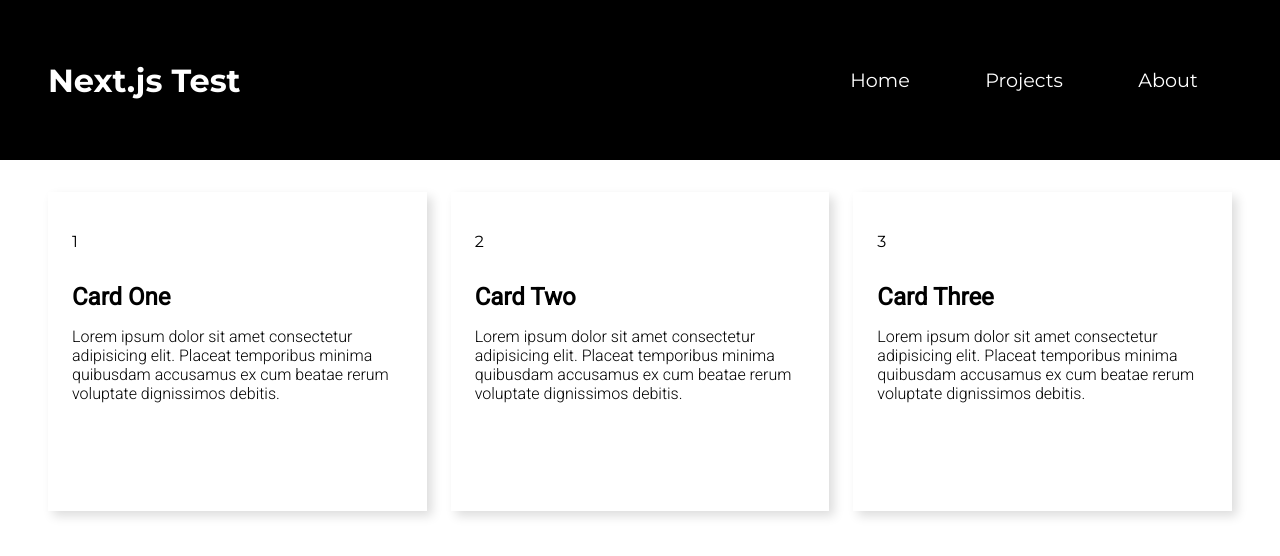
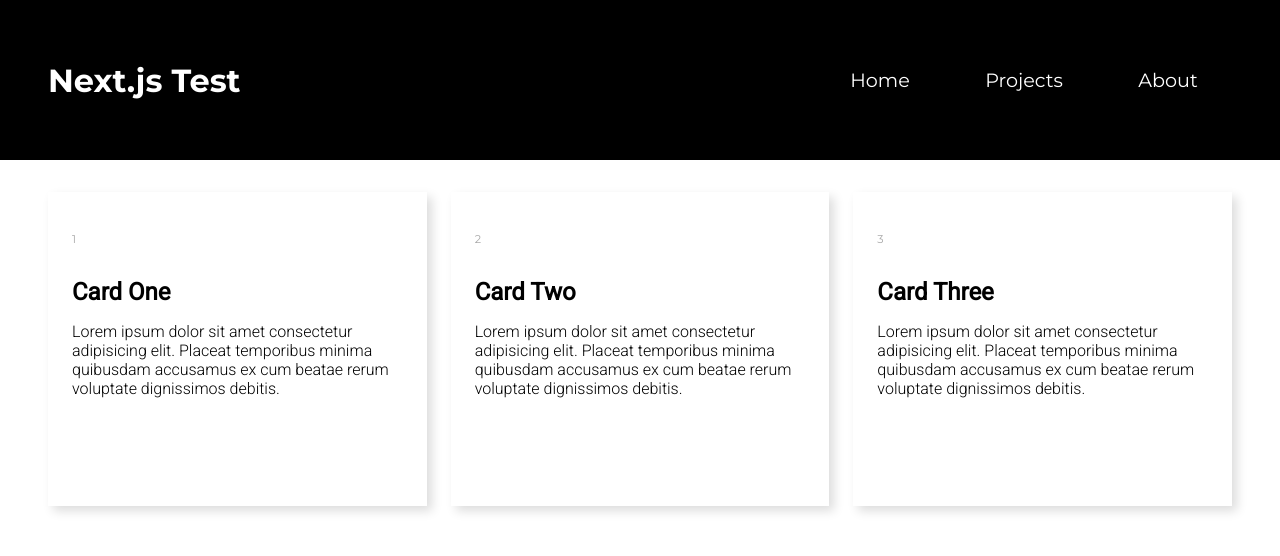
Before and after one commit to vinherch/nextjs-test, a Next.js app: page / in a window 1280 px wide. Shown: the top 556 px of the page. Built offline with nearby package versions, Linux system fonts and the light colour scheme.

Commit message:
Fix google font issue

```diff
--- a/src/components/Layout.jsx
+++ b/src/components/Layout.jsx
@@ -1,14 +1,21 @@
 import React from "react";
+import { MonteCarlo, Montserrat } from "next/font/google";
 
 import Meta from "./Meta";
 import Header from "./Header";
 
+const montserrat = Montserrat({
+  subsets: ["latin"],
+});
+
 const Layout = ({ children, title, headerTitle }) => {
   return (
     <>
-      <Meta title={title} />
-      <Header title={headerTitle} />
-      <main>{children}</main>
+      <div className={montserrat.className}>
+        <Meta title={title} />
+        <Header title={headerTitle} />
+        <main>{children}</main>
+      </div>
     </>
   );
 };
--- a/src/pages/_app.js
+++ b/src/pages/_app.js
@@ -1,22 +1,9 @@
-import { Montserrat } from "next/font/google";
-
 import "@/styles/globals.css";
 import Layout from "@/components/Layout";
-
-const montserrat = Montserrat({
-  subsets: ["latin"],
-});
 
 export default function App({ Component, pageProps }) {
   return (
     <Layout>
-      <style>
-        {`
-          html {
-            font-family: ${montserrat.style.fontFamily}
-          }
-        `}
-      </style>
       <Component {...pageProps} />
     </Layout>
   );
--- a/src/styles/Card.module.css
+++ b/src/styles/Card.module.css
@@ -10,8 +10,9 @@
 }
 
 .id {
-  font-size: 1rem;
+  font-size: 0.7rem;
   padding: 1rem 0;
+  color: rgb(167, 167, 167);
 }
 
 .title {
```
